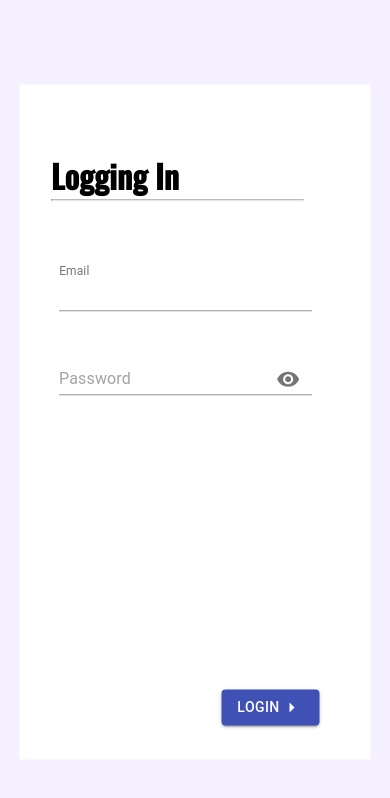
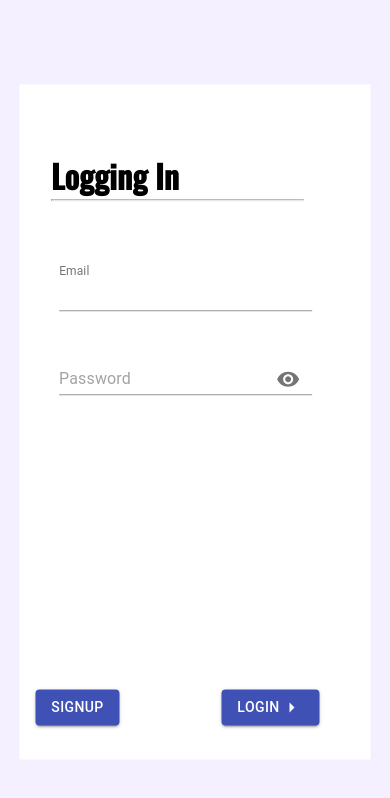
Before and after one commit to sanyam-2001/Whodis, a React (Create React App) app in the folder client/: page /login in a window 390 px wide. Shown: the top 798 px of the page. Built offline with nearby package versions, Linux system fonts and the light colour scheme; a web font is replaced by a local one.

Commit message:
UI Fixes, Pending Feeds, Comments

```diff
--- a/client/src/Auth.module.css
+++ b/client/src/Auth.module.css
@@ -56,7 +56,9 @@
     justify-content: center;
     align-items: center;
 }
-
+.display{
+    display:none
+}
 @media only screen and (max-width: 900px){
     .imagePane{
         display:none
@@ -67,4 +69,7 @@
     .peak{
         display:none
     }
+    .display{
+        display:block;
+    }
 }
--- a/client/src/Components/HomeComponents/Drawer/Drawer.js
+++ b/client/src/Components/HomeComponents/Drawer/Drawer.js
@@ -2,7 +2,7 @@ import React, { useState, useEffect } from 'react';
 import clsx from 'clsx';
 import { makeStyles } from '@material-ui/core/styles';
 import SwipeableDrawer from '@material-ui/core/SwipeableDrawer';
-import { toast, ToastContainer, TOastContainer } from 'react-toastify'
+import { toast, ToastContainer } from 'react-toastify'
 import List from '@material-ui/core/List';
 import Divider from '@material-ui/core/Divider';
 import ListItem from '@material-ui/core/ListItem';
--- a/client/src/Pages/Login.js
+++ b/client/src/Pages/Login.js
@@ -130,6 +130,16 @@ const Login = () => {
                         />
 
                     </div>
+                    <div className={styles.display} style={{ position: 'absolute', bottom: '5%', left: '5%' }}>
+                        <Link to="/">
+                            <Button
+                                variant="contained"
+                                color="primary"
+                            >
+                                SIGNUP
+                            </Button>
+                        </Link>
+                    </div>
                     <div style={{ position: 'absolute', bottom: '5%', right: '5%' }}>
                         <Button
                             variant="contained"
--- a/client/src/Pages/Signup.js
+++ b/client/src/Pages/Signup.js
@@ -224,6 +224,16 @@ const Signup = () => {
                         />
 
                     </div>
+                    <div className={styles.display} style={{ position: 'absolute', bottom: '5%', left: '5%' }}>
+                        <Link to="/login">
+                            <Button
+                                variant="contained"
+                                color="primary"
+                            >
+                                Login
+                            </Button>
+                        </Link>
+                    </div>
                     <div style={{ position: 'absolute', bottom: '5%', right: '5%' }}>
                         <Button
                             variant="contained"
```
